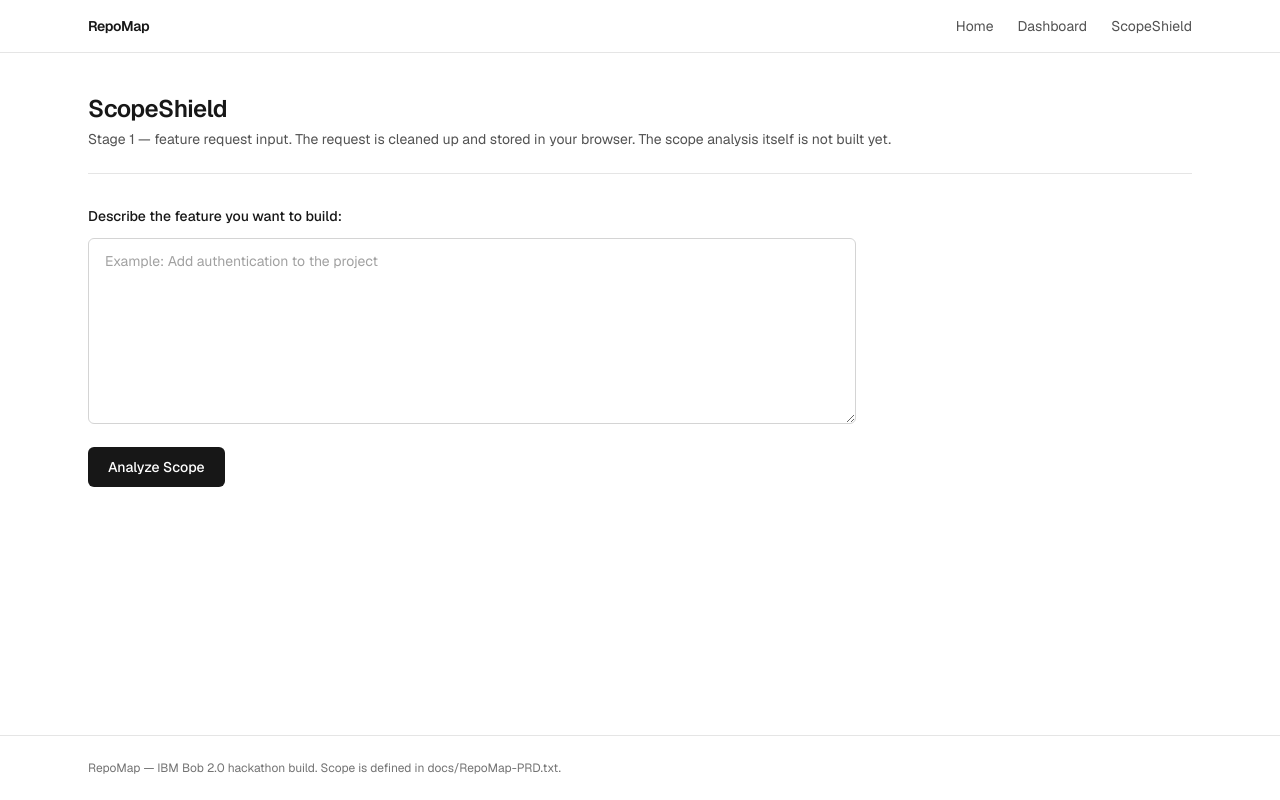
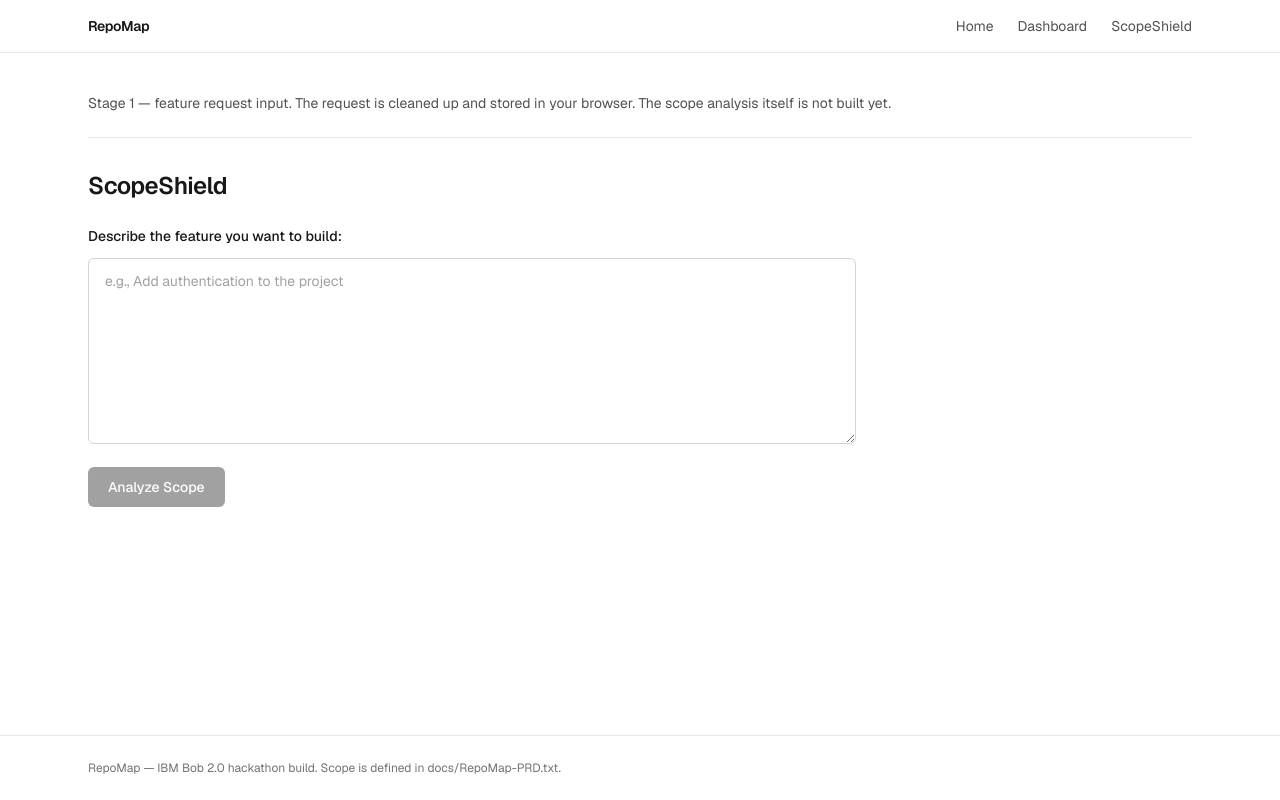
Before and after one commit to Terbulator/RepoMap, a Next.js app: page /scope-shield in a window 1280 px wide. Built offline with nearby package versions, Linux system fonts and the light colour scheme.

Commit message:
feat: complete stage 1 scope clarifier

```diff
--- a/src/app/scope-shield/page.tsx
+++ b/src/app/scope-shield/page.tsx
@@ -1,5 +1,5 @@
 import type { Metadata } from "next";
-import { FeatureRequestForm } from "@/features/scope-shield/feature-request-form";
+import { ScopeShield } from "@/features/scope-shield/scope-shield";
 
 export const metadata: Metadata = {
   title: "ScopeShield",
@@ -10,17 +10,14 @@ export const metadata: Metadata = {
 export default function ScopeShieldPage() {
   return (
     <div className="mx-auto max-w-6xl px-6 py-10">
-      <div className="border-b border-neutral-200 pb-6 dark:border-neutral-800">
-        <h1 className="text-2xl font-semibold tracking-tight">ScopeShield</h1>
-        <p className="mt-1 text-sm text-neutral-600 dark:text-neutral-300">
-          Stage 1 — feature request input. The request is cleaned up and stored
-          in your browser. The scope analysis itself is not built yet.
-        </p>
+      <p className="border-b border-neutral-200 pb-6 text-sm text-neutral-600 dark:border-neutral-300 dark:border-neutral-800">
+        Stage 1 — feature request input. The request is cleaned up and stored
+        in your browser. The scope analysis itself is not built yet.
+      </p>
+
+      <div className="mt-8">
+        <ScopeShield />
       </div>
-
-      <section aria-label="Feature request" className="mt-8">
-        <FeatureRequestForm />
-      </section>
     </div>
   );
 }
--- a/src/features/scope-shield/feature-request-form.tsx
+++ /dev/null
@@ -1,71 +0,0 @@
-"use client";
-
-import { useState } from "react";
-import {
-  EMPTY_REQUEST_MESSAGE,
-  STORED_REQUEST_MESSAGE,
-  isEmptyFeatureRequest,
-  saveFeatureRequest,
-} from "@/features/scope-shield/feature-request";
-
-export function FeatureRequestForm() {
-  const [text, setText] = useState("");
-  const [message, setMessage] = useState("");
-  const [isError, setIsError] = useState(false);
-
-  function handleSubmit(event: React.FormEvent<HTMLFormElement>) {
-    event.preventDefault();
-
-    if (isEmptyFeatureRequest(text)) {
-      setIsError(true);
-      setMessage(EMPTY_REQUEST_MESSAGE);
-      return;
-    }
-
-    const stored = saveFeatureRequest(text);
-    console.log("ScopeShield feature request:", stored);
-
-    setIsError(false);
-    setMessage(STORED_REQUEST_MESSAGE);
-  }
-
-  return (
-    <form onSubmit={handleSubmit} className="max-w-3xl">
-      <label
-        htmlFor="feature-request"
-        className="block text-sm font-medium"
-      >
-        Describe the feature you want to build:
-      </label>
-      <textarea
-        id="feature-request"
-        name="featureRequest"
-        value={text}
-        onChange={(event) => setText(event.target.value)}
-        rows={8}
-        placeholder="Example: Add authentication to the project"
-        className="mt-3 w-full rounded-md border border-neutral-300 bg-transparent px-4 py-3 text-sm placeholder:text-neutral-400 focus:border-neutral-500 focus:outline-none focus:ring-2 focus:ring-neutral-900 dark:border-neutral-700 dark:focus:ring-white"
-      />
-      <div className="mt-4 flex flex-wrap items-center gap-4">
-        <button
-          type="submit"
-          className="rounded-md bg-neutral-900 px-5 py-2.5 text-sm font-medium text-white hover:bg-neutral-700 dark:bg-white dark:text-neutral-900 dark:hover:bg-neutral-200"
-        >
-          Analyze Scope
-        </button>
-        {message ? (
-          <p
-            role="status"
-            className={
-              isError
-                ? "text-sm text-red-600 dark:text-red-400"
-                : "text-sm text-neutral-600 dark:text-neutral-300"
-            }
-          >
-            {message}
-          </p>
-        ) : null}
-      </div>
-    </form>
-  );
-}
--- /dev/null
+++ b/src/features/scope-shield/scope-shield.tsx
@@ -0,0 +1,101 @@
+"use client";
+
+import { useState } from "react";
+import type { FormEvent } from "react";
+import {
+  EMPTY_REQUEST_MESSAGE,
+  STORED_REQUEST_MESSAGE,
+  isEmptyFeatureRequest,
+  saveFeatureRequest,
+} from "@/features/scope-shield/feature-request";
+
+/**
+ * Stage 1 of ScopeShield (PRD 5.2): capture the free-text feature request.
+ *
+ * The request is normalised, stored in localStorage under "featureRequest" and
+ * echoed back for confirmation. No analysis happens here yet.
+ */
+export function ScopeShield() {
+  const [text, setText] = useState("");
+  const [submittedRequest, setSubmittedRequest] = useState("");
+  const [isSubmitted, setIsSubmitted] = useState(false);
+  const [message, setMessage] = useState("");
+
+  const isEmpty = isEmptyFeatureRequest(text);
+
+  function handleSubmit(event: FormEvent<HTMLFormElement>) {
+    event.preventDefault();
+
+    if (isEmptyFeatureRequest(text)) {
+      setIsSubmitted(false);
+      setSubmittedRequest("");
+      setMessage(EMPTY_REQUEST_MESSAGE);
+      return;
+    }
+
+    const request = saveFeatureRequest(text);
+    console.log("ScopeShield feature request:", request);
+
+    setSubmittedRequest(request);
+    setIsSubmitted(true);
+    setMessage(STORED_REQUEST_MESSAGE);
+  }
+
+  return (
+    <section aria-label="ScopeShield feature request" className="max-w-3xl">
+      <h1 className="text-2xl font-semibold tracking-tight">ScopeShield</h1>
+
+      <form onSubmit={handleSubmit} className="mt-6">
+        <label htmlFor="feature-request" className="block text-sm font-medium">
+          Describe the feature you want to build:
+        </label>
+        <textarea
+          id="feature-request"
+          name="featureRequest"
+          value={text}
+          onChange={(event) => setText(event.target.value)}
+          rows={8}
+          placeholder="e.g., Add authentication to the project"
+          aria-describedby="feature-request-status"
+          className="mt-3 w-full rounded-md border border-neutral-300 bg-transparent px-4 py-3 text-sm placeholder:text-neutral-400 focus:border-neutral-500 focus:outline-none focus:ring-2 focus:ring-neutral-900 dark:border-neutral-700 dark:focus:ring-white"
+        />
+
+        <div className="mt-4 flex flex-wrap items-center gap-4">
+          <button
+            type="submit"
+            disabled={isEmpty}
+            className="rounded-md bg-neutral-900 px-5 py-2.5 text-sm font-medium text-white hover:bg-neutral-700 disabled:cursor-not-allowed disabled:opacity-40 dark:bg-white dark:text-neutral-900 dark:hover:bg-neutral-200"
+          >
+            Analyze Scope
+          </button>
+          {message && !isSubmitted ? (
+            <p
+              id="feature-request-status"
+              role="status"
+              className="text-sm text-red-600 dark:text-red-400"
+            >
+              {message}
+            </p>
+          ) : null}
+        </div>
+      </form>
+
+      {isSubmitted ? (
+        <div
+          id="feature-request-status"
+          role="status"
+          className="mt-6 rounded-md border border-neutral-200 p-4 text-sm dark:border-neutral-800"
+        >
+          <p className="font-medium">{message}</p>
+          <p className="mt-1 text-neutral-600 dark:text-neutral-300">
+            Request saved: {submittedRequest}
+          </p>
+          <p className="mt-2 text-xs text-neutral-500">
+            Stored in localStorage under the key &quot;featureRequest&quot;.
+            Scope analysis is not built yet.
+          </p>
+        </div>
+      ) : null}
+    </section>
+  );
+}
```
